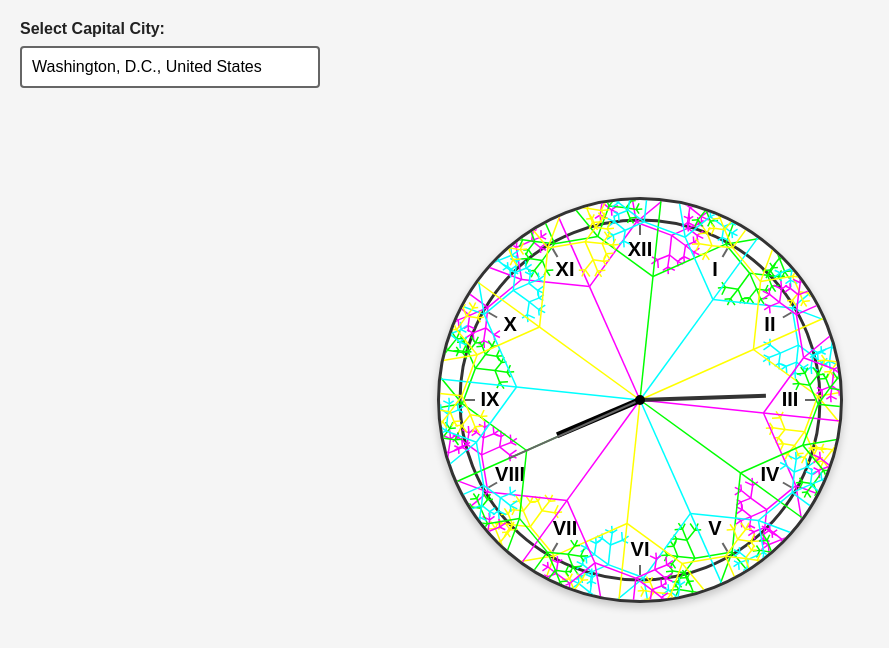
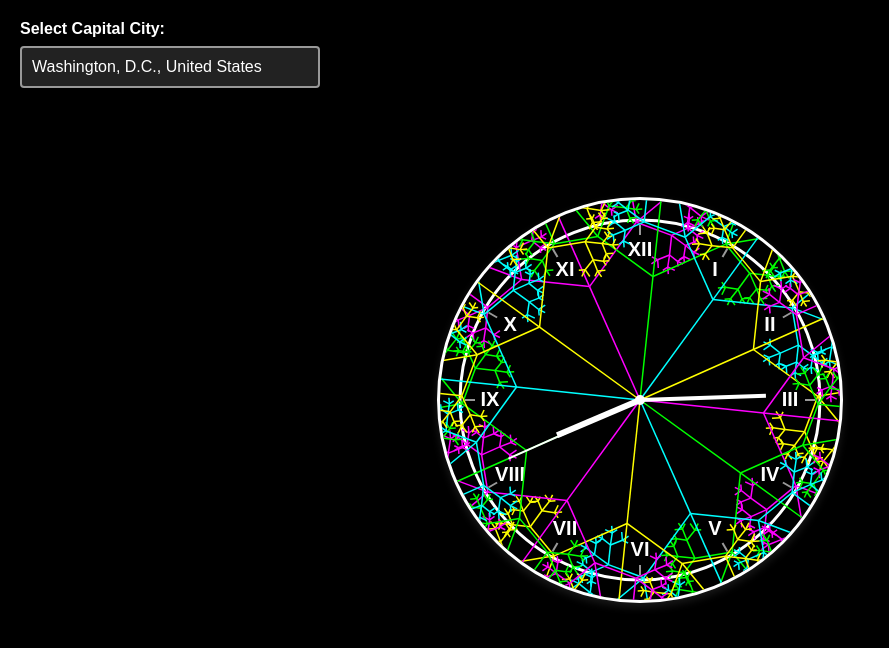
Before and after one commit to anathaniel82/world-clock, a plain HTML site: page index.html in a window 1280 px wide. Shown: the whole page, without its empty margins (0-889 px from the left). Drawn offline with Linux system fonts and the light colour scheme.

Commit message:
Add files via upload

```diff
--- a/script.js
+++ b/script.js
@@ -463,10 +463,10 @@ function drawClock() {
   // which represents 360 degrees in radians (a way of measuring angles).
   //
 
-  ctx.strokeStyle = '#333';
+  ctx.strokeStyle = '#fff';
   //
   // strokeStyle sets the color of the line we're drawing.
-  // #333 is a dark gray color (remember, we're using grayscale!).
+  // #fff is white color (inverted from dark gray for the black background).
   //
 
   ctx.lineWidth = 3;
@@ -539,9 +539,9 @@ function drawClock() {
     // Like drawing a line from point (x1, y1) to point (x2, y2)!
     //
 
-    ctx.strokeStyle = '#666';
-    //
-    // Medium gray color for the hour markers.
+    ctx.strokeStyle = '#999';
+    //
+    // Light gray color for the hour markers (inverted from medium gray).
     //
 
     ctx.lineWidth = 2;
@@ -576,9 +576,9 @@ function drawClock() {
     // '20px' means 20 pixels tall. 'Arial' is the font name.
     //
 
-    ctx.fillStyle = '#000';
-    //
-    // Set the text color to black.
+    ctx.fillStyle = '#fff';
+    //
+    // Set the text color to white (inverted from black for the black background).
     //
 
     ctx.textAlign = 'center';
@@ -647,13 +647,13 @@ function drawClock() {
   // - Math.PI / 2 rotates it so 12 o'clock is at the top.
   //
 
-  drawHand(hourAngle, radius * 0.5, 6, '#000');
+  drawHand(hourAngle, radius * 0.5, 6, '#fff');
   //
   // drawHand is a function we'll create below that draws a clock hand.
   // hourAngle is the direction to point.
   // radius * 0.5 means make it half the radius long (so it's shorter than the minute hand).
   // 6 is the thickness (6 pixels wide).
-  // '#000' is black color.
+  // '#fff' is white color (inverted from black for the black background).
   //
 
   //
@@ -667,10 +667,10 @@ function drawClock() {
   // + seconds * 0.1 means the minute hand moves a tiny bit for each second.
   //
 
-  drawHand(minuteAngle, radius * 0.7, 4, '#333');
+  drawHand(minuteAngle, radius * 0.7, 4, '#fff');
   //
   // Draw the minute hand. radius * 0.7 means make it 70% of the radius long.
-  // 4 pixels thick, dark gray color.
+  // 4 pixels thick, white color (inverted from dark gray for the black background).
   //
 
   //
@@ -683,10 +683,10 @@ function drawClock() {
   // seconds * 6 means each second is 6 degrees.
   //
 
-  drawHand(secondAngle, radius * 0.8, 2, '#666');
+  drawHand(secondAngle, radius * 0.8, 2, '#fff');
   //
   // Draw the second hand. radius * 0.8 means make it 80% of the radius long.
-  // 2 pixels thick (thin!), medium gray color.
+  // 2 pixels thick (thin!), white color (inverted from medium gray for the black background).
   //
 
   //
@@ -703,9 +703,9 @@ function drawClock() {
   // Draw a small circle at the center, 5 pixels radius.
   //
 
-  ctx.fillStyle = '#000';
-  //
-  // Black color.
+  ctx.fillStyle = '#fff';
+  //
+  // White color (inverted from black for the black background).
   //
 
   ctx.fill();
--- a/styles.css
+++ b/styles.css
@@ -44,11 +44,10 @@ body {
     it will use any "sans-serif" font (sans-serif means no little
     decorative lines on the letters).
   */
-  background-color: #f5f5f5;
+  background-color: #000;
   /*
-    This is a very light gray color for the background.
-    In grayscale, we only use shades of gray, black, and white.
-    #f5f5f5 is like a very light gray - almost white but not quite!
+    This is black color for the background.
+    We've inverted the colors - now the background is black instead of light gray!
     The # means it's a color code (like a secret password for colors).
   */
   display: flex;
@@ -73,10 +72,10 @@ body {
     a fancy word for "the part of the screen you can see".
     So this makes sure our body is at least as tall as the screen!
   */
-  color: #333;
+  color: #fff;
   /*
-    This is a dark gray color for text. #333 is like a charcoal gray.
-    We're using grayscale, so no bright colors - just shades of gray!
+    This is white color for text. We've inverted the colors!
+    Now the text is white so it shows up on the black background!
   */
 }
 
@@ -129,9 +128,9 @@ body {
     This makes the text bold (thicker and darker).
     Like writing with a marker instead of a pencil!
   */
-  color: #222;
+  color: #fff;
   /*
-    A very dark gray, almost black, for the label text.
+    White color for the label text (inverted from dark gray).
     We want it to stand out so people know what the dropdown is for!
   */
 }
@@ -156,11 +155,11 @@ body {
     This makes the text 16 pixels tall. That's a comfortable
     reading size - not too big, not too small!
   */
-  border: 2px solid #666;
+  border: 2px solid #999;
   /*
     This gives the box a border (the edge around it).
-    2px means 2 pixels thick, and #666 is a medium gray color.
-    Like drawing a gray line around the box!
+    2px means 2 pixels thick, and #999 is a light gray color (inverted).
+    Like drawing a light gray line around the box!
   */
   border-radius: 4px;
   /*
@@ -168,14 +167,14 @@ body {
     Instead of sharp corners like a square, it has slightly
     rounded corners like a rounded square!
   */
-  background-color: #fff;
+  background-color: #222;
   /*
-    White background for the input box.
-    This makes it stand out from the light gray page background!
+    Dark gray background for the input box (inverted from white).
+    This makes it stand out from the black page background!
   */
-  color: #000;
+  color: #fff;
   /*
-    Black text color so you can see what you're typing!
+    White text color so you can see what you're typing (inverted from black)!
   */
 }
 
@@ -189,9 +188,9 @@ body {
     Outline is a line that browsers draw around focused elements.
     We turn it off because we want to use our own border color instead!
   */
-  border-color: #333;
+  border-color: #fff;
   /*
-    When focused, the border becomes a darker gray (#333).
+    When focused, the border becomes white (inverted from dark gray).
     This helps users see which box they're typing in!
   */
 }
@@ -230,13 +229,13 @@ body {
     through all the cities. Like a window you can look through
     and scroll to see more!
   */
-  background-color: #fff;
+  background-color: #222;
   /*
-    White background so the list stands out!
+    Dark gray background so the list stands out (inverted from white)!
   */
-  border: 2px solid #666;
+  border: 2px solid #999;
   /*
-    A gray border around the list, matching the input box!
+    A light gray border around the list, matching the input box (inverted)!
   */
   border-top: none;
   /*
@@ -274,14 +273,14 @@ body {
     turns into a pointing hand (like when you hover over a link).
     This tells users "Hey, you can click me!"
   */
-  border-bottom: 1px solid #ddd;
+  border-bottom: 1px solid #444;
   /*
-    A light gray line between each city option.
+    A dark gray line between each city option (inverted from light gray).
     Like lines on notebook paper that separate each row!
   */
-  color: #333;
+  color: #fff;
   /*
-    Dark gray text color so it's easy to read!
+    White text color so it's easy to read (inverted from dark gray)!
   */
 }
 
@@ -290,10 +289,10 @@ body {
   we change the background color to show it's selectable!
 */
 .city-item:hover {
-  background-color: #e0e0e0;
+  background-color: #444;
   /*
-    A light gray background when you hover.
-    Like highlighting something with a light gray marker!
+    A dark gray background when you hover (inverted from light gray).
+    Like highlighting something with a dark gray marker!
   */
 }
 
@@ -302,10 +301,10 @@ body {
   we make it even darker to show it's the active one!
 */
 .city-item.active {
-  background-color: #ccc;
+  background-color: #666;
   /*
-    A medium gray background for the active/selected item.
-    Darker than hover, so you can tell which one is selected!
+    A medium gray background for the active/selected item (inverted).
+    Lighter than hover, so you can tell which one is selected!
   */
 }
 
@@ -332,9 +331,9 @@ body {
   This styles the canvas (the drawing area) where we'll draw our clock.
 */
 #clock-canvas {
-  border: 3px solid #333;
+  border: 3px solid #fff;
   /*
-    A dark gray border around the clock, 3 pixels thick.
+    A white border around the clock, 3 pixels thick (inverted from dark gray).
     Like a picture frame around a painting!
   */
   border-radius: 50%;
@@ -342,15 +341,15 @@ body {
     border-radius: 50% makes it a perfect circle!
     Like taking a square and rounding all the corners until it's a circle!
   */
-  background-color: #fff;
+  background-color: #000;
   /*
-    White background for the clock face.
-    Like a white piece of paper to draw on!
+    Black background for the clock face (inverted from white).
+    Like a black piece of paper to draw on!
   */
-  box-shadow: 0 4px 8px rgba(0, 0, 0, 0.2);
+  box-shadow: 0 4px 8px rgba(255, 255, 255, 0.1);
   /*
     This creates a shadow under the clock to make it look
     like it's floating above the page a little bit!
-    rgba(0, 0, 0, 0.2) means black color with 20% opacity (slightly see-through).
+    rgba(255, 255, 255, 0.1) means white color with 10% opacity (inverted shadow).
   */
 }
```
